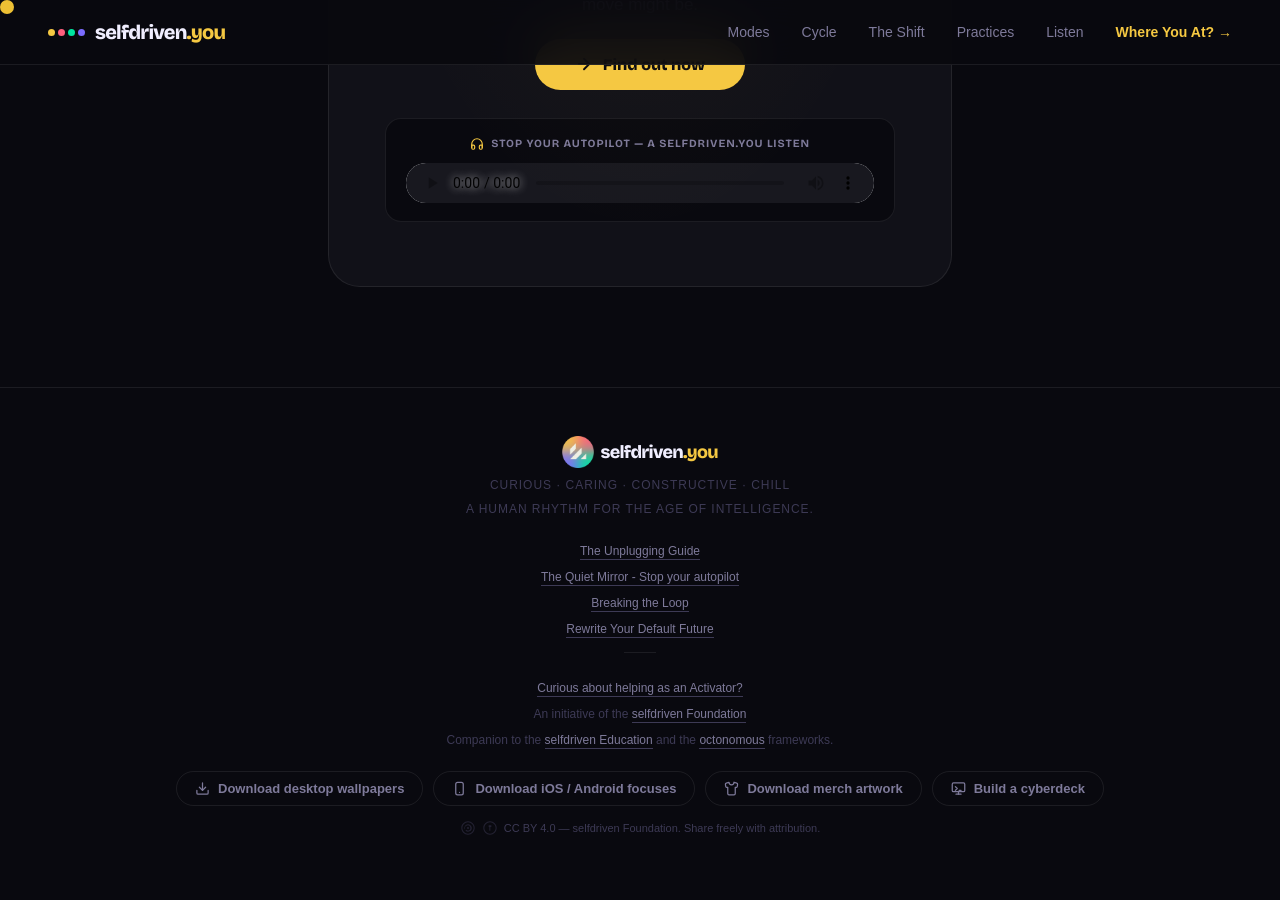
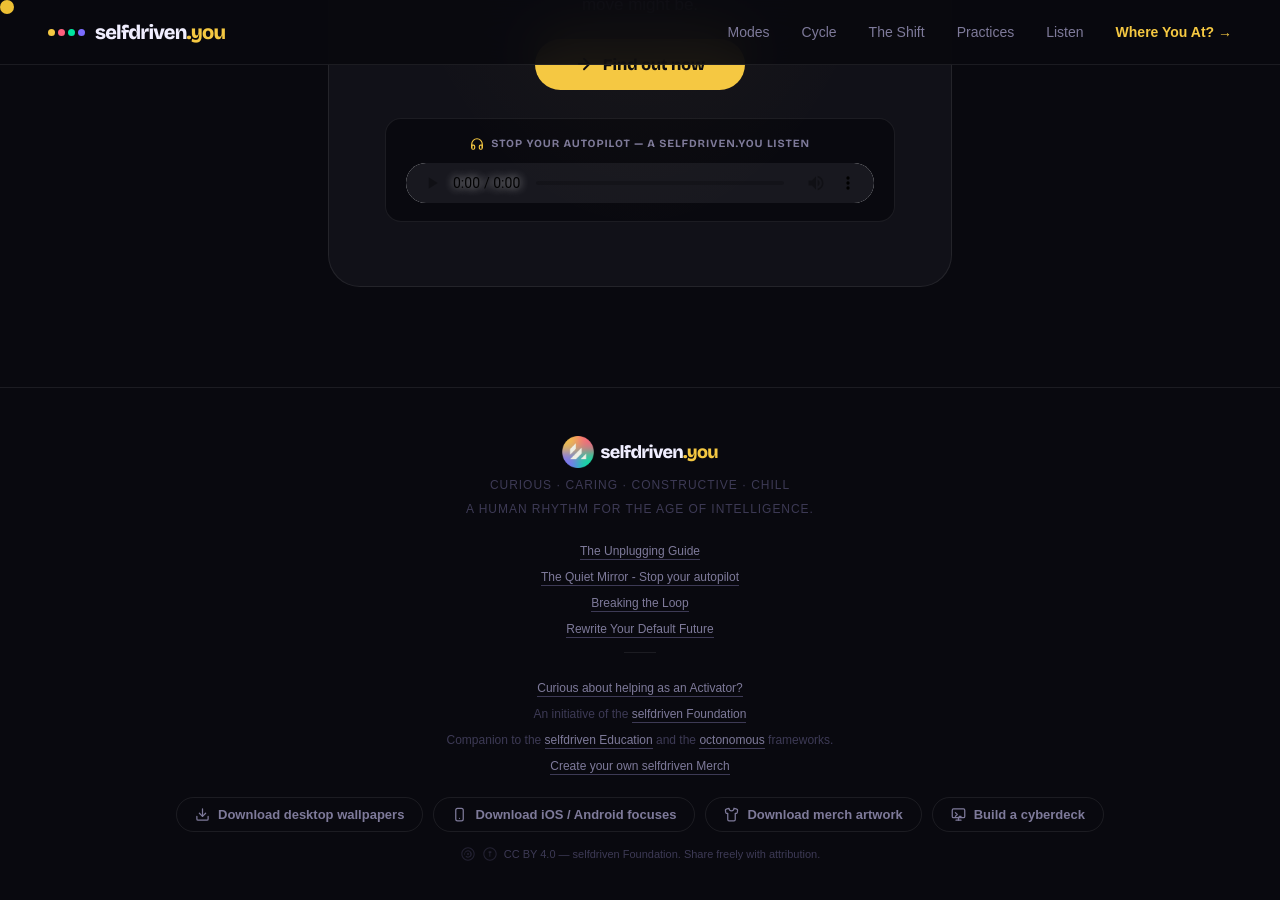
Before and after one commit to selfdriven-foundation/selfdriven-you, a Jekyll site: the page built from docs/index.html, in a window 1280 px wide and 900 px high, scrolled down 7266 px. Built offline with Jekyll 4.4.1, drawn with Linux system fonts in a browser that asks for light colours; before the commit the page ends 8140 px from its top, so only the background shows below that.

Commit message:
Update index.html

```diff
--- a/docs/index.html
+++ b/docs/index.html
@@ -3073,6 +3073,8 @@
     <div class="foot-initiative">Companion to the <a href="https://selfdriven.education" target="_blank"
         rel="noopener">selfdriven Education</a> and the <a href="https://octonomous.io" target="_blank"
         rel="noopener">octonomous</a> frameworks.</div>
+     <div class="foot-initiative"><a href="https://selfdriven.shop" target="_blank"
+        rel="noopener">Create your own selfdriven Merch</a></div>
     <div class="foot-wallpaper">
       <a href="https://selfdriven.you/assets/zip/selfdriven-you-wallpapers-4Cs.zip" download>
         <svg viewBox="0 0 24 24" fill="none" stroke="currentColor" stroke-width="2" stroke-linecap="round"
```
